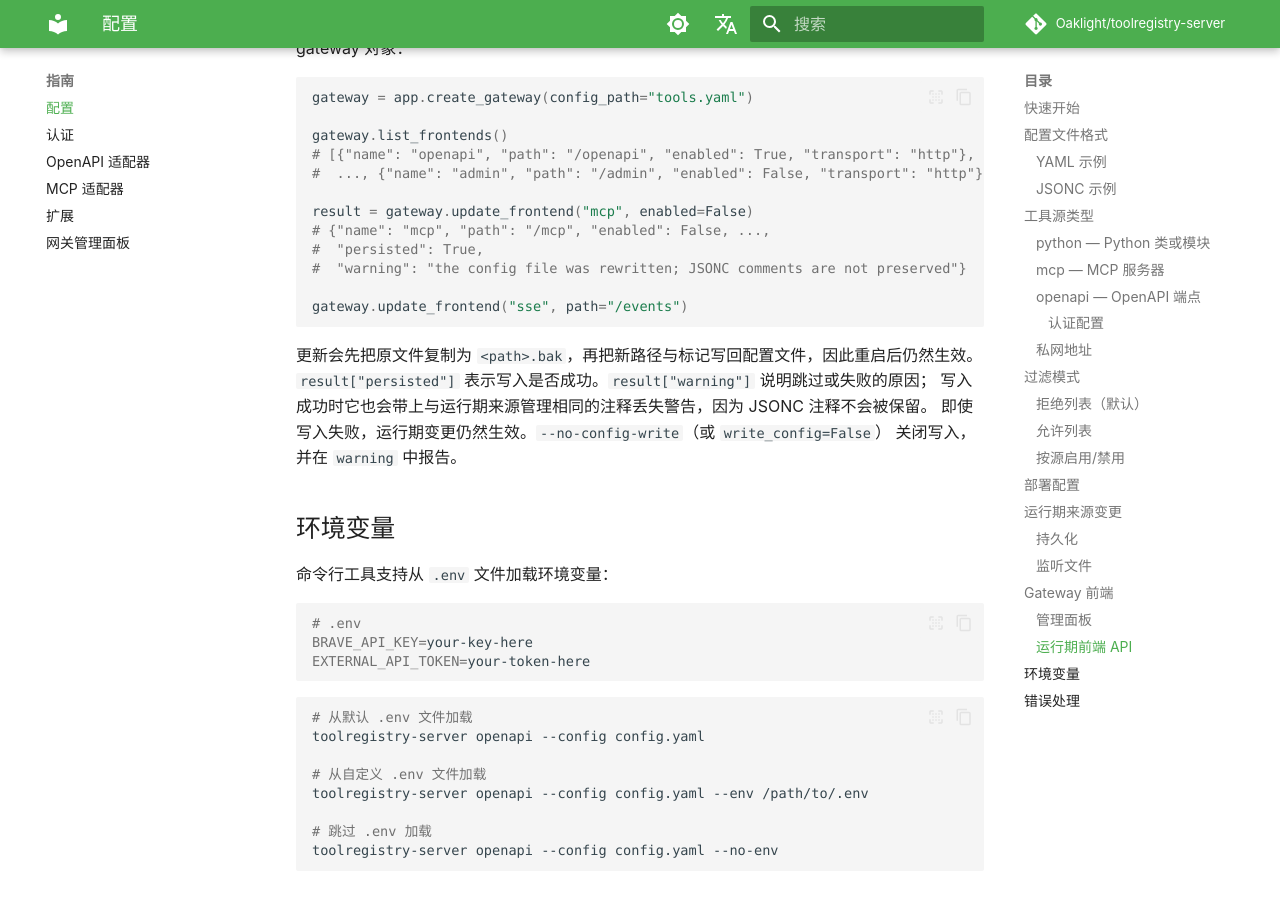
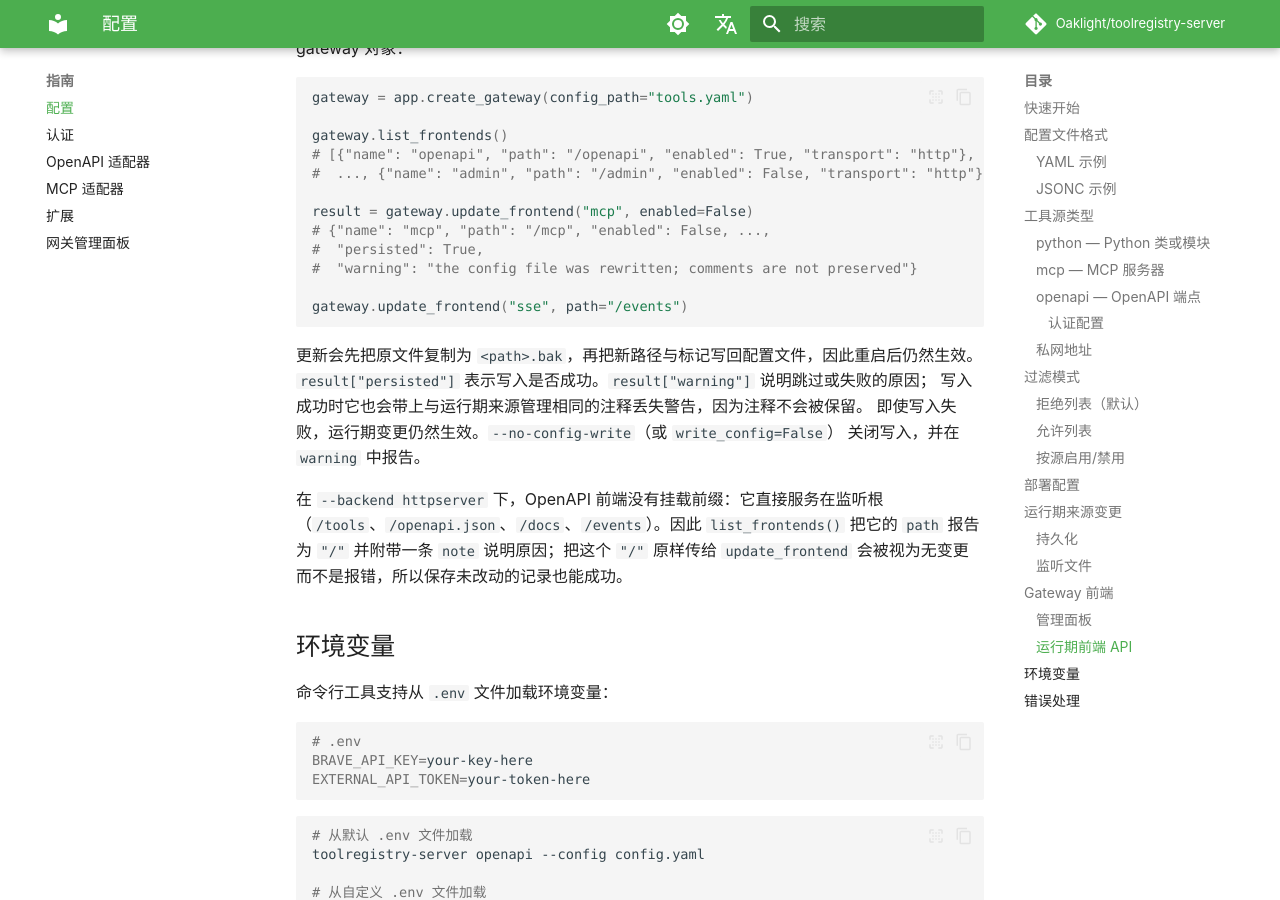
Before and after one commit to Oaklight/toolregistry-server, an MkDocs documentation site: the page built from docs/guides/configuration.md, in a window 1280 px wide and 900 px high, scrolled down 10019 px. Built offline with MkDocs 1.6.1 and Material for MkDocs 9.7.7, drawn with Linux system fonts in a browser that asks for light colours; some web fonts are replaced; comment, search, counter and statistics services are not loaded; some of the changed text lies outside the part shown.

Commit message:
docs(gateway): 记录 httpserver 的 OpenAPI 真实路径并统一注释警告措辞
说明根路径记录与可接受的空操作保存，并更新持久化说明与警告文案（#196）。

````diff
--- a/docs/guides/configuration.md
+++ b/docs/guides/configuration.md
@@ -279,7 +279,7 @@ manager.retry(failed_entry.to_dict()["id"])   # 重试失败的注册
 ### 持久化
 
 add、remove、replace 会把配置写回服务器启动时使用的文件，因此重启后状态保持。
-写入前先把原文件复制为 `<path>.bak`；解析模型不保留 JSONC 注释，因此注释会丢失。
+写入前先把原文件复制为 `<path>.bak`；解析模型不保留注释，因此注释会丢失（JSONC 与 YAML 都是如此）。
 `MutationResult.persisted` 与 `persist_error` 报告结果：只读路径会被报告而不会静默忽略，
 运行期变更仍然生效。`--no-config-write`（或 `write_config=False`）让所有变更只保留在内存中。
 
@@ -400,16 +400,21 @@ gateway.list_frontends()
 result = gateway.update_frontend("mcp", enabled=False)
 # {"name": "mcp", "path": "/mcp", "enabled": False, ...,
 #  "persisted": True,
-#  "warning": "the config file was rewritten; JSONC comments are not preserved"}
+#  "warning": "the config file was rewritten; comments are not preserved"}
 
 gateway.update_frontend("sse", path="/events")
 ```
 
 更新会先把原文件复制为 `<path>.bak`，再把新路径与标记写回配置文件，因此重启后仍然生效。
 `result["persisted"]` 表示写入是否成功。`result["warning"]` 说明跳过或失败的原因；
-写入成功时它也会带上与运行期来源管理相同的注释丢失警告，因为 JSONC 注释不会被保留。
+写入成功时它也会带上与运行期来源管理相同的注释丢失警告，因为注释不会被保留。
 即使写入失败，运行期变更仍然生效。`--no-config-write`（或 `write_config=False`）
 关闭写入，并在 `warning` 中报告。
+
+在 `--backend httpserver` 下，OpenAPI 前端没有挂载前缀：它直接服务在监听根
+（`/tools`、`/openapi.json`、`/docs`、`/events`）。因此 `list_frontends()` 把它的
+`path` 报告为 `"/"` 并附带一条 `note` 说明原因；把这个 `"/"` 原样传给
+`update_frontend` 会被视为无变更而不是报错，所以保存未改动的记录也能成功。
 
 ## 环境变量
 
````
Also changed, not shown: docs/changelog.md (+1 -0 lines).
